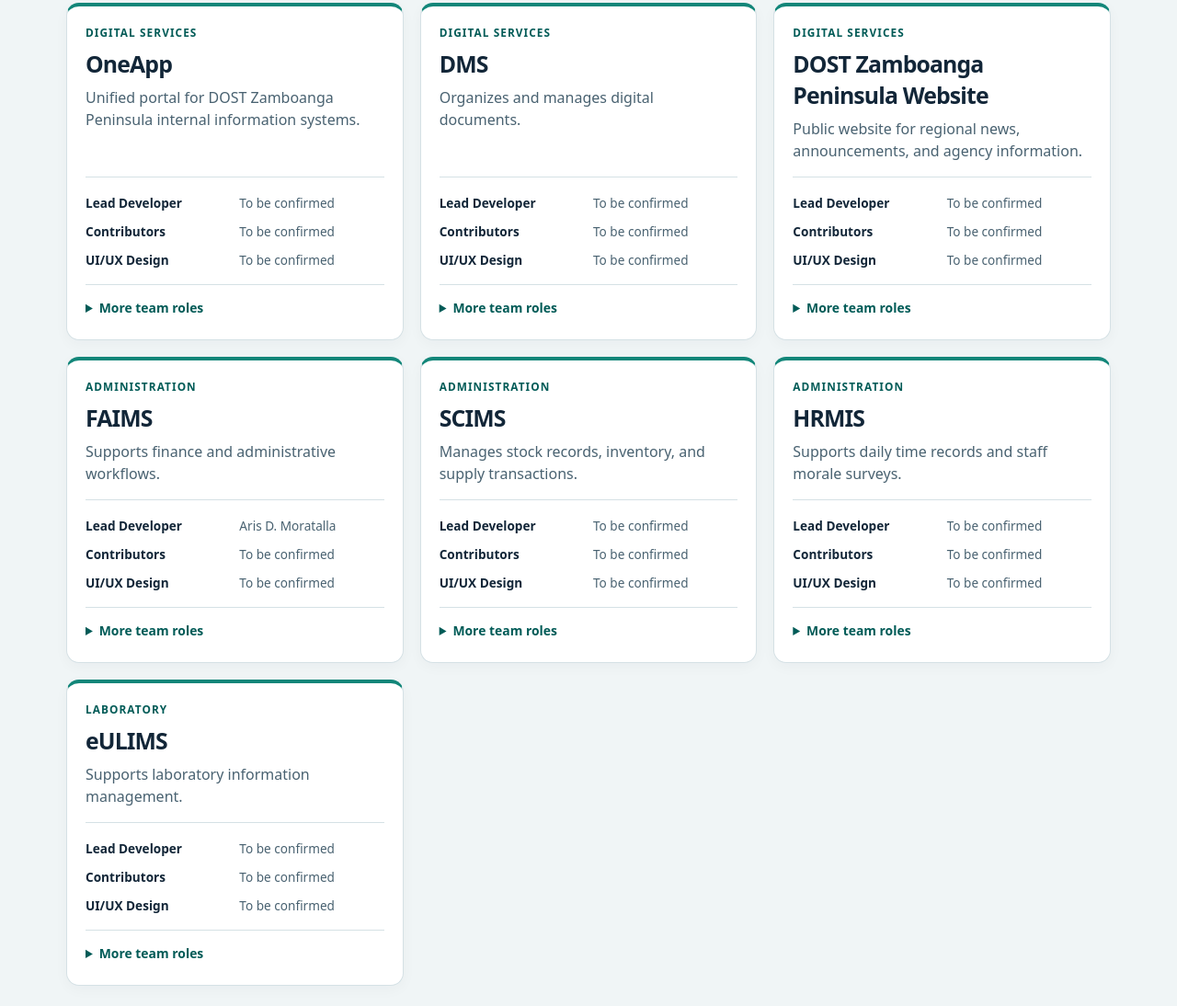
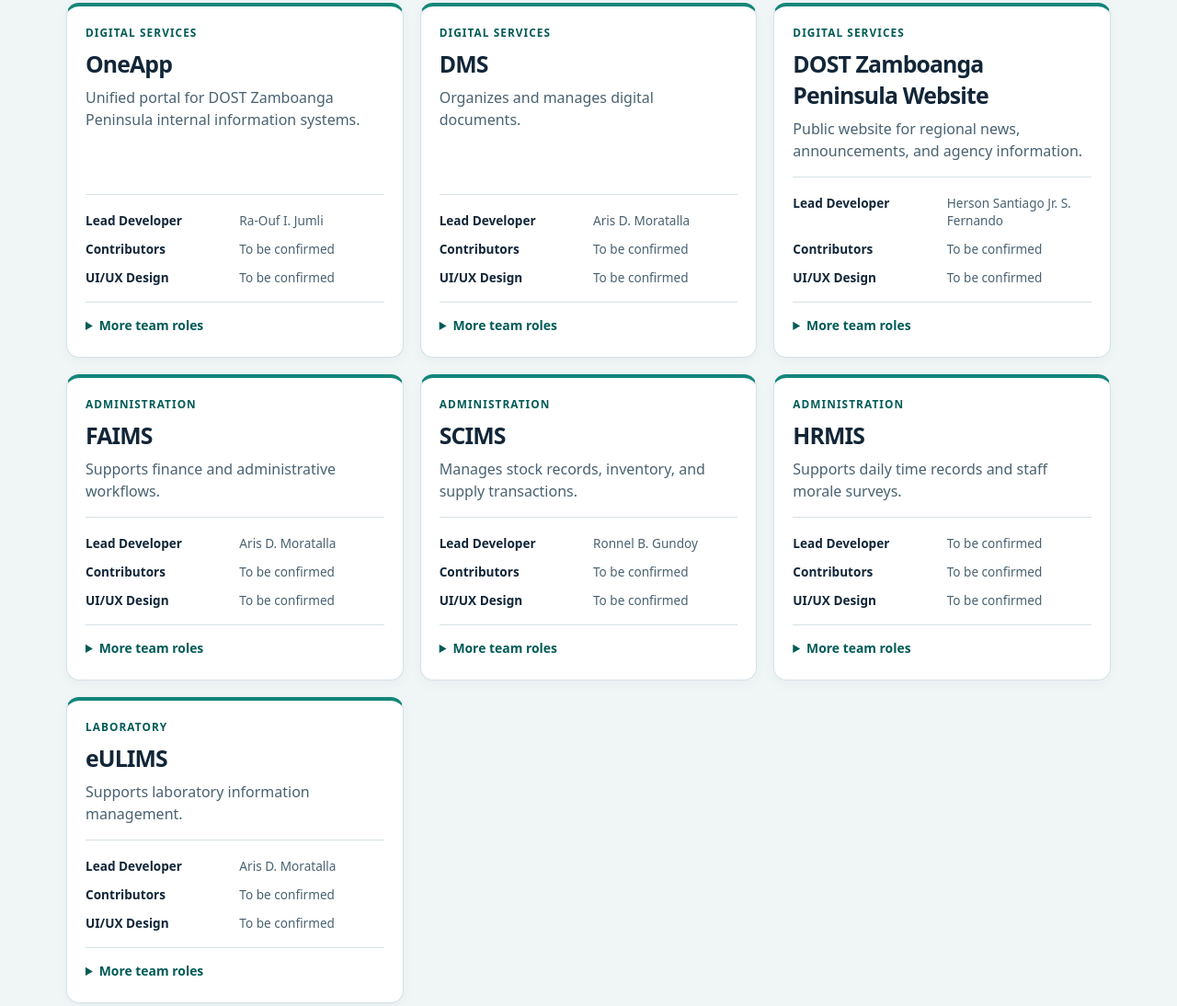
Before and after one commit to dostnine/dost-zamboanga-peninsula-systems, a plain HTML site: page index.html in a window 1280 px wide. Shown: the part 799-1893 px from the top of the page at 92% size. Drawn offline with Linux system fonts and the light colour scheme.

Commit message:
Update index.html
Update system team credits

```diff
--- a/index.html
+++ b/index.html
@@ -34,13 +34,13 @@ footer .office-logo{background:transparent;border-radius:0;padding:0}
 // Edit project descriptions and insert confirmed public credits in the roles object.
 // Role values may be a name or a comma-separated list. Blank roles show “To be confirmed”.
 const systems = [
-  {name:"OneApp", category:"Digital services", description:"Unified portal for DOST Zamboanga Peninsula internal information systems.", roles:{}},
-  {name:"DMS", category:"Digital services", description:"Organizes and manages digital documents.", roles:{}},
-  {name:"DOST Zamboanga Peninsula Website", category:"Digital services", description:"Public website for regional news, announcements, and agency information.", roles:{}},
+  {name:"OneApp", category:"Digital services", description:"Unified portal for DOST Zamboanga Peninsula internal information systems.", roles:{"Lead Developer": "Ra-Ouf I. Jumli"}},
+  {name:"DMS", category:"Digital services", description:"Organizes and manages digital documents.", roles:{"Lead Developer": "Aris D. Moratalla"}},
+  {name:"DOST Zamboanga Peninsula Website", category:"Digital services", description:"Public website for regional news, announcements, and agency information.", roles:{"Lead Developer": "Herson Santiago Jr. S. Fernando"}},
   {name:"FAIMS", category:"Administration", description:"Supports finance and administrative workflows.", roles:{"Lead Developer": "Aris D. Moratalla"}},
-  {name:"SCIMS", category:"Administration", description:"Manages stock records, inventory, and supply transactions.", roles:{}},
+  {name:"SCIMS", category:"Administration", description:"Manages stock records, inventory, and supply transactions.", roles:{"Lead Developer": "Ronnel B. Gundoy"}},
   {name:"HRMIS", category:"Administration", description:"Supports daily time records and staff morale surveys.", roles:{}},
-  {name:"eULIMS", category:"Laboratory", description:"Supports laboratory information management.", roles:{}}
+  {name:"eULIMS", category:"Laboratory", description:"Supports laboratory information management.", roles:{"Lead Developer": "Aris D. Moratalla"}}
 ];
 const primaryRoles = ["Lead Developer", "Contributors", "UI/UX Design"];
 const additionalRoles = ["Project Lead", "QA & Testing", "System Administration", "Documentation"];
```
